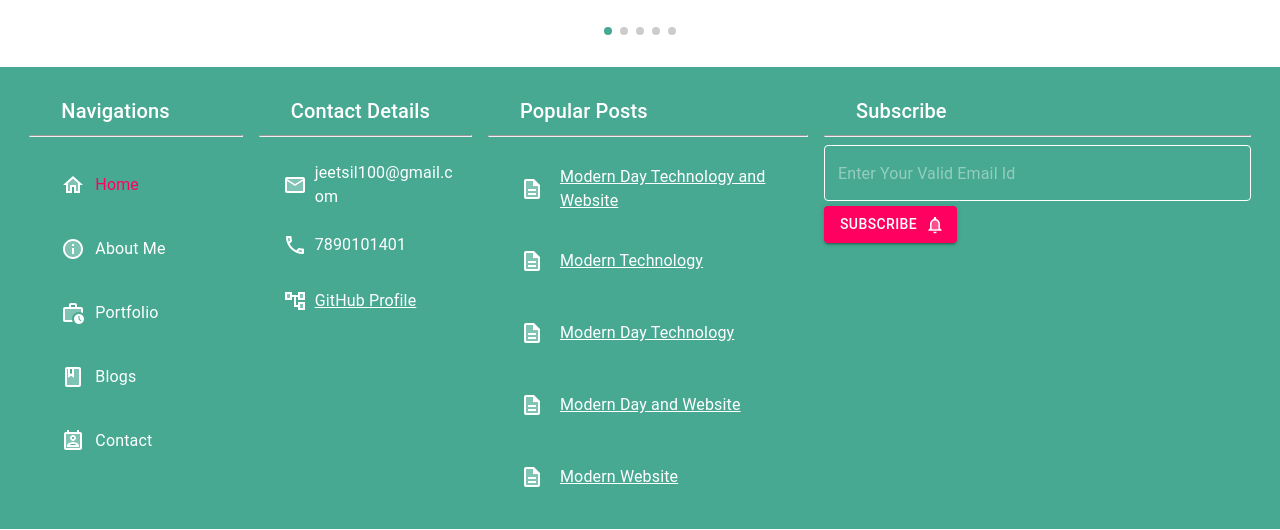
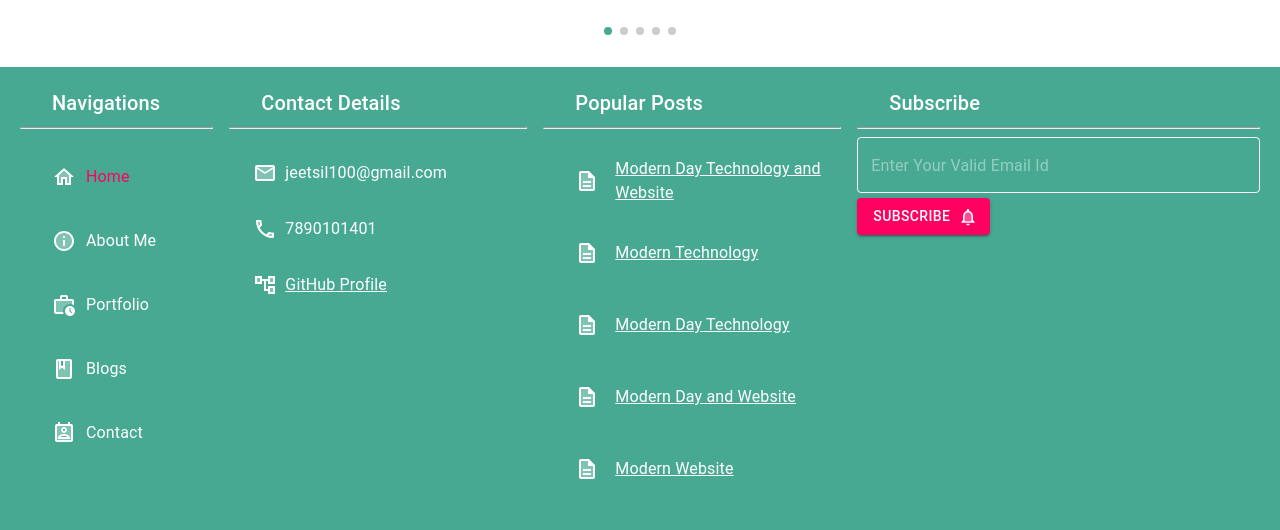
Before and after one commit to jeetsil07/portfolio-frontend, a React (Create React App) app: page /home in a window 1280 px wide. Shown: the part 1436-1966 px from the top of the page. Built offline with nearby package versions, Linux system fonts and the light colour scheme.

Commit message:
modify footer

```diff
--- a/src/components/StyledComponents/CommonStyle.tsx
+++ b/src/components/StyledComponents/CommonStyle.tsx
@@ -41,4 +41,5 @@ export const CustomButton = styled(Button)`
 `;
 export const FooterContainer = styled(GridContainer)`
     background-color: #47A992;
+    padding: 20px;
 `;
--- a/src/components/footer/Footer.tsx
+++ b/src/components/footer/Footer.tsx
@@ -1,7 +1,7 @@
 import { Box, Button, Divider, Grid, IconButton, InputAdornment, List, ListItem, ListItemButton, ListItemIcon, ListItemText, TextField, Typography } from '@mui/material'
 import React, { useMemo } from 'react'
 import { FooterContainer, GridContainer } from '../StyledComponents/CommonStyle'
-import { KeyboardArrowRight } from '@mui/icons-material'
+import { FormatAlignJustify, KeyboardArrowRight } from '@mui/icons-material'
 import HomeTwoToneIcon from "@mui/icons-material/HomeTwoTone";
 import InfoTwoToneIcon from "@mui/icons-material/InfoTwoTone";
 import WorkHistoryTwoToneIcon from "@mui/icons-material/WorkHistoryTwoTone";
@@ -51,16 +51,16 @@ const Footer = () => {
     return (
         <>
             <Box>
-                <FooterContainer>
-                    <Grid container justifyContent={'center'}>
-                        <Grid item md={2} xs={5} m={1}>
+                <FooterContainer >
+                    <Grid container spacing={2}>
+                        <Grid item md={2}>
                             <Typography variant="h6" color="white" marginLeft={4}>Navigations</Typography>
                             <hr />
                             <List>
                                 {renderMenus}
                             </List>
                         </Grid>
-                        <Grid item md={2} xs={5} m={1}>
+                        <Grid item md={3}>
                             <Typography variant="h6" color="white" marginLeft={4}>Contact Details</Typography>
                             <hr />
                             <List>
@@ -84,7 +84,7 @@ const Footer = () => {
                                 </ListItem>
                             </List>
                         </Grid>
-                        <Grid item md={3} sm={5} m={1}>
+                        <Grid item md={3}>
                             <Typography variant="h6" color="white" marginLeft={4}>Popular Posts</Typography>
                             <hr />
                             <List>
@@ -120,7 +120,7 @@ const Footer = () => {
                                 </ListItem>
                             </List>
                         </Grid>
-                        <Grid item md={4} sm={5} m={1}>
+                        <Grid item md={4}>
                             <Typography variant="h6" color="white" marginLeft={4}>Subscribe</Typography>
                             <hr />
                             <TextField
```
